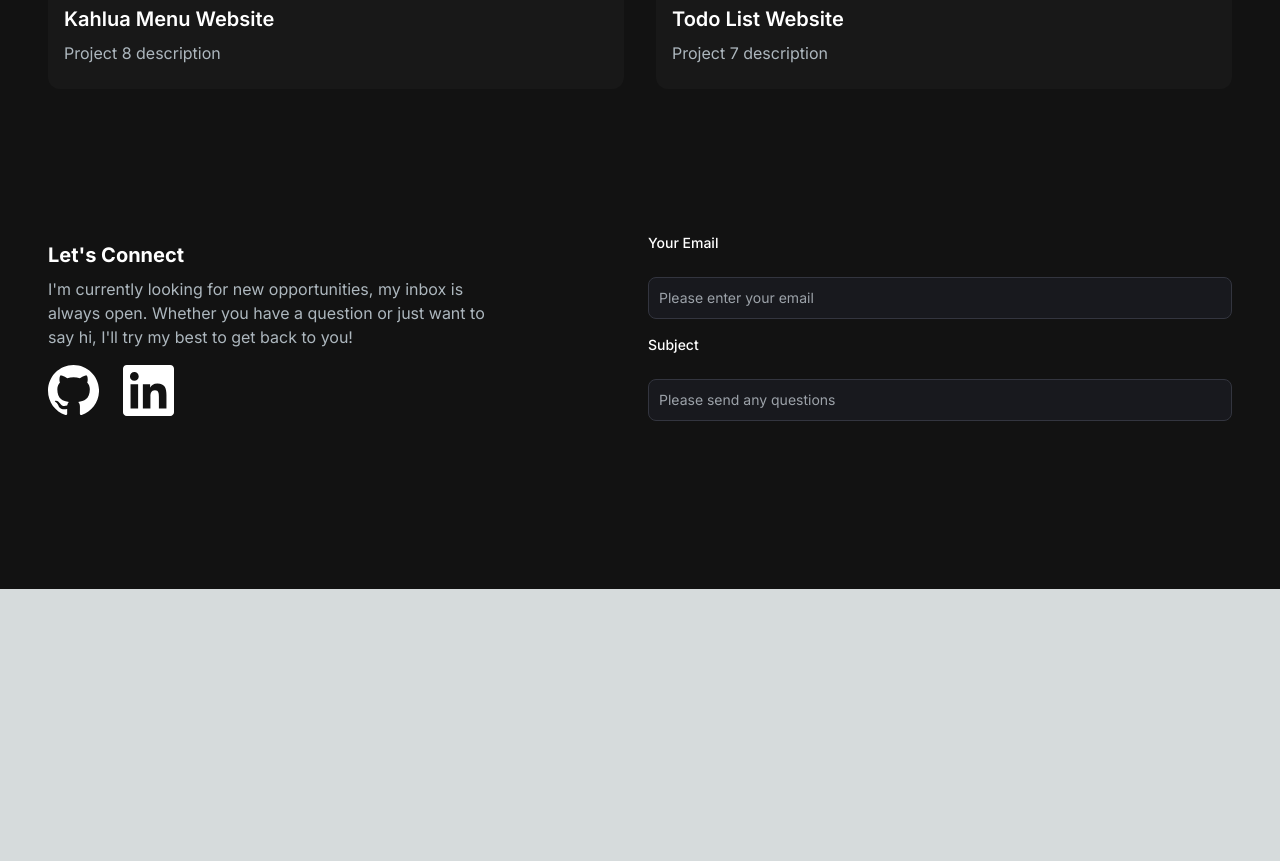
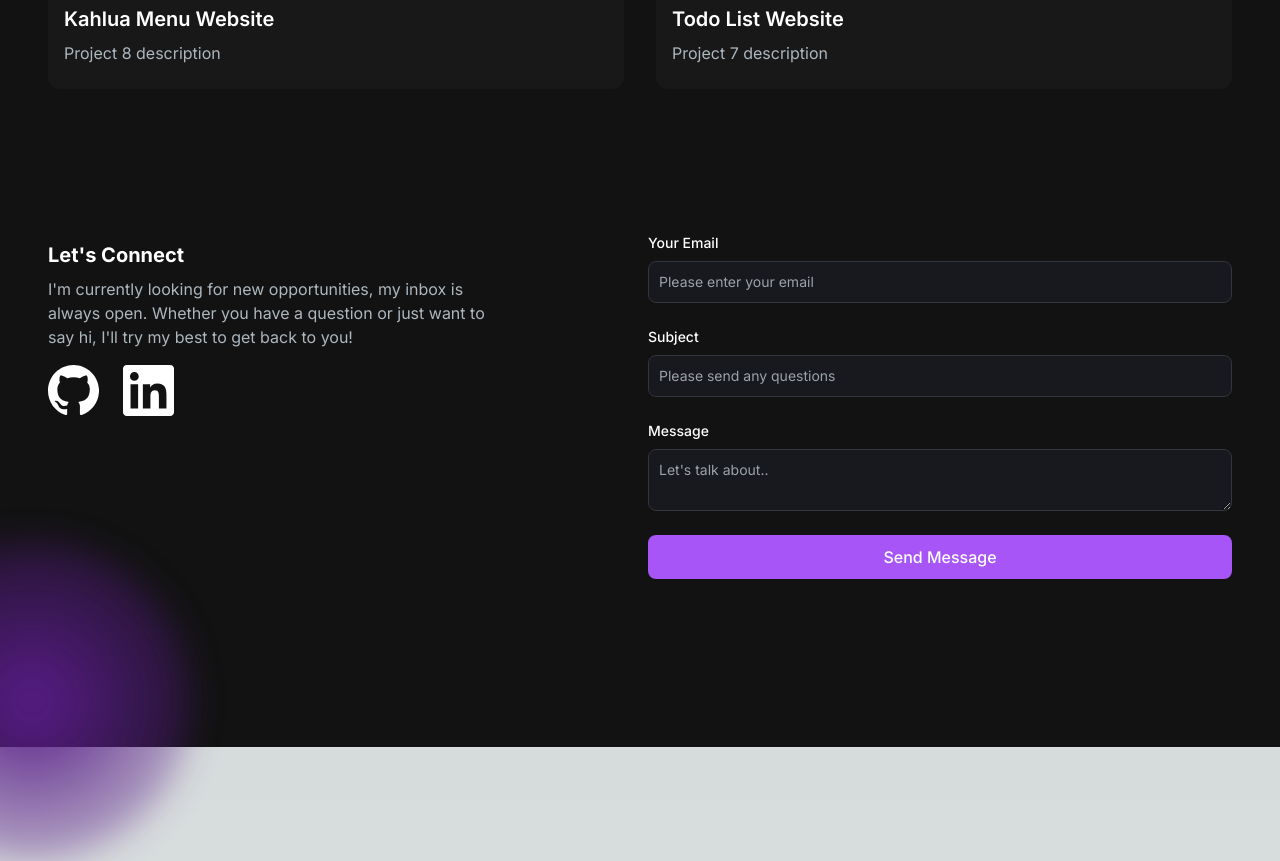
Before and after one commit to uxia0812/xia_portfolio, a Next.js app: page / in a window 1280 px wide. Shown: the part 2800-3661 px from the top of the page. Before the commit the page ends 3389 px from the top, so only its background shows below. Built offline with nearby package versions, Linux system fonts and the light colour scheme.

Commit message:
Create Style Purple Circle

```diff
--- a/src/app/api/send/route.js
+++ b/src/app/api/send/route.js
@@ -1,9 +1,13 @@
 // import { EmailTemplate } from '../../../components/EmailTemplate';
+import { NextResponse } from "next/server";
 import { Resend } from "resend";
 
 const resend = new Resend(process.env.RESEND_API_KEY);
 
-export async function POST() {
+export async function POST(req, res) {
+  const { email, subject, message} = await req.body;
+  console.log(email, subject, message);
+
   try {
     const data = await resend.emails.send({
       from: "Ujeong <uxia99@kakao.com>",
--- a/src/app/components/EmailSection.jsx
+++ b/src/app/components/EmailSection.jsx
@@ -6,8 +6,9 @@
 
 const EmailSection = () => {
   return (
-    <section className="grid md:grid-cols-2 my-12 md:my-12 py-24 gap-4">
-      <div>
+    <section className="grid md:grid-cols-2 my-12 md:my-12 py-24 gap-4 relative">
+      <div className="bg-[radial-gradient(ellipse_at_center,_var(--tw-gradient-stops))] from-purple-900 to-transparent rounded-full h-80 w-80 z-0 blur-lg absolute top-3/4 -left-4 transform -translate-x-1/2 -translate-1/2"></div>
+      <div className="">
         <h4 className="text-xl font-bold text-white my-2">{`Let's Connect`}</h4>
         <p className="text-[#ADB7BE] mb-4 max-w-md">
           {" "}
@@ -25,7 +26,8 @@
         </div>
       </div>
       <div>
-        <form className="flex flex-col gap-4">
+        <form className="flex flex-col">
+          <div className="mb-6">
             <label
               htmlFor="email"
               className="text-white block mb-2 text-sm font-medium"
@@ -39,9 +41,11 @@
               className="bg-[#18191E] border border-[#33353F] placeholder-[#9CA2A9] text-gray-100 text-sm rounded-lg block w-full p-2.5"
               placeholder="Please enter your email"
             />
+          </div>
+          <div className="mb-6">
             <label
               htmlFor="subject"
-            className="text-white block mb-2 text-sm font-medium"
+              className="text-white block text-sm mb-2 font-medium"
             >
               Subject
             </label>
@@ -52,6 +56,27 @@
               className="bg-[#18191E] border border-[#33353F] placeholder-[#9CA2A9] text-gray-100 text-sm rounded-lg block w-full p-2.5"
               placeholder="Please send any questions"
             />
+          </div>
+          <div className="mb-6">
+            <label
+              htmlFor="message"
+              className="text-white block text-sm mb-2 font-medium"
+            >
+              Message
+            </label>
+            <textarea
+              name="message"
+              id="message"
+              className="bg-[#18191E] border border-[#33353F] placeholder-[#9CA2A9] text-gray-100 text-sm rounded-lg block w-full p-2.5"
+              placeholder="Let's talk about.."
+            />
+          </div>
+          <button
+            type="submit"
+            className="bg-purple-500 hover:bg-purple-600 text-white font-medium py-2.5 px-5 rounded-lg w-full"
+          >
+            Send Message
+          </button>
         </form>
       </div>
     </section>
```
Lines whose indentation alone changed are shown as unchanged.
